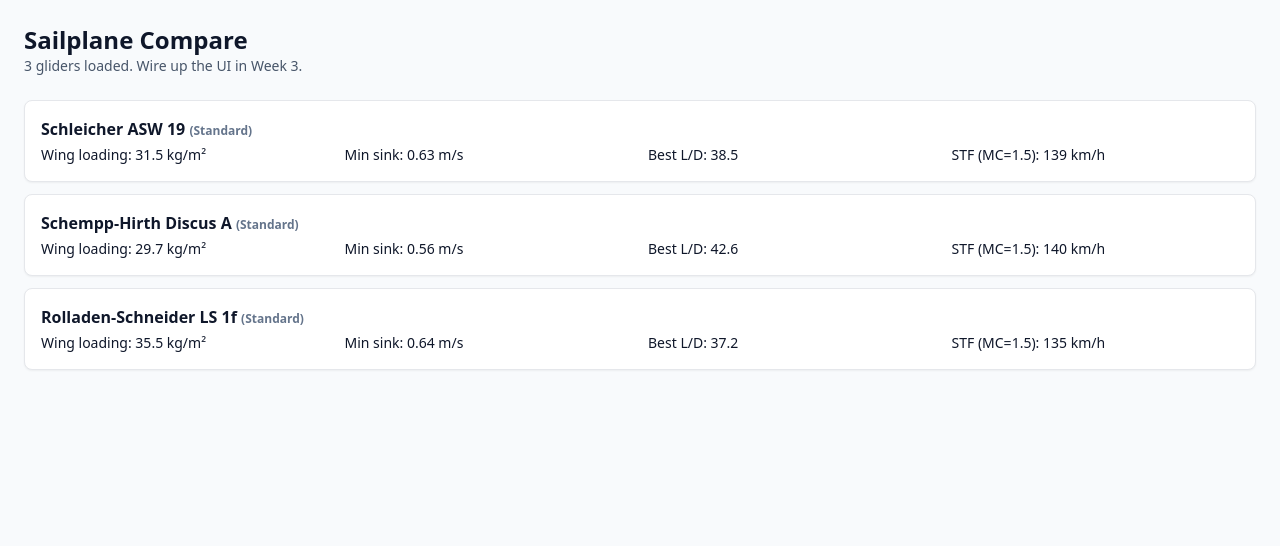
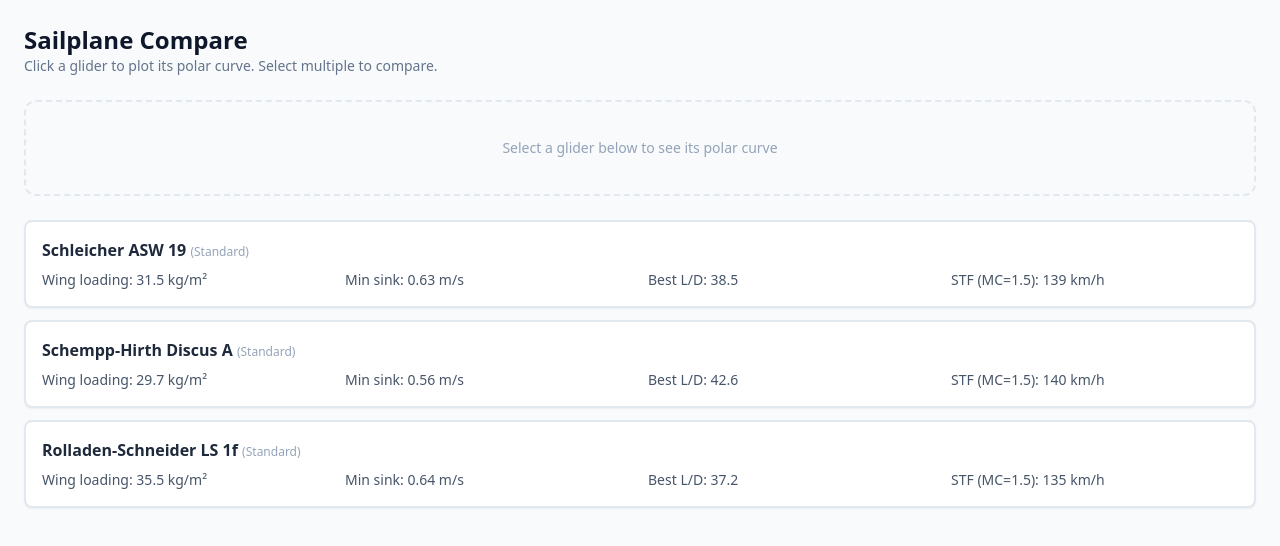
Before and after one commit to H201Libelle/PolarSoar, a React (Vite) app in the folder sailplane-compare/: page / in a window 1280 px wide. Shown: the top 546 px of the page. Built offline with nearby package versions, Linux system fonts and the light colour scheme.

Commit message:
First App Prototype

```diff
--- a/sailplane-compare/src/App.tsx
+++ b/sailplane-compare/src/App.tsx
@@ -2,10 +2,14 @@
 import type { Glider } from './data/types';
 import { computeMetrics } from './physics/performance';
 import { scalePolarByMass } from './physics/wingLoading';
+import { PolarChart } from './components/PolarChart';
+
+const BORDER_COLORS = ['border-blue-500', 'border-red-500', 'border-green-500', 'border-purple-500'];
 
 export default function App() {
   const [gliders, setGliders] = useState<Glider[] | null>(null);
   const [error, setError] = useState<string | null>(null);
+  const [selectedIds, setSelectedIds] = useState<string[]>([]);
 
   useEffect(() => {
     fetch(import.meta.env.BASE_URL + 'data/gliders.json')
@@ -17,41 +21,77 @@
       .catch((e) => setError(String(e)));
   }, []);
 
-  if (error) {
-    return <div className="p-6 text-red-600">Failed to load gliders: {error}</div>;
-  }
-  if (!gliders) {
-    return <div className="p-6 text-slate-500">Loading gliders…</div>;
+  function toggleGlider(id: string) {
+    setSelectedIds((prev) =>
+      prev.includes(id) ? prev.filter((x) => x !== id) : [...prev, id]
+    );
   }
 
+  if (error) return <div className="p-6 text-red-600">Failed to load gliders: {error}</div>;
+  if (!gliders) return <div className="p-6 text-slate-500">Loading gliders…</div>;
+
+  const selectedGliders = selectedIds
+    .map((id) => gliders.find((g) => g.id === id)!)
+    .filter(Boolean);
+
   return (
-    <div className="min-h-screen p-6">
+    <div className="min-h-screen bg-slate-50 p-6">
       <header className="mb-6">
-        <h1 className="text-2xl font-bold">Sailplane Compare</h1>
-        <p className="text-sm text-slate-600">
-          {gliders.length} gliders loaded. Wire up the UI in Week 3.
+        <h1 className="text-2xl font-bold text-slate-900">Sailplane Compare</h1>
+        <p className="text-sm text-slate-500">
+          Click a glider to plot its polar curve. Select multiple to compare.
         </p>
       </header>
 
+      {selectedGliders.length > 0 && (
+        <div className="mb-6 rounded-xl border bg-white p-4 shadow-sm">
+          <PolarChart gliders={selectedGliders} />
+          <p className="mt-2 text-xs text-slate-400">
+            ◆ best L/D &nbsp;● min sink &nbsp;╌ best L/D tangent from origin
+          </p>
+        </div>
+      )}
+
+      {selectedGliders.length === 0 && (
+        <div className="mb-6 flex h-24 items-center justify-center rounded-xl border-2 border-dashed border-slate-200 text-sm text-slate-400">
+          Select a glider below to see its polar curve
+        </div>
+      )}
+
       <ul className="space-y-3">
         {gliders.map((g) => {
+          const selIdx = selectedIds.indexOf(g.id);
+          const isSelected = selIdx !== -1;
+          const borderColor = isSelected ? BORDER_COLORS[selIdx % BORDER_COLORS.length] : 'border-slate-200';
           const m = computeMetrics(
             scalePolarByMass(g.polarPoints, g.referenceMass, g.referenceMass),
             g.referenceMass,
             g.wingArea,
             1.5
           );
+
           return (
-            <li key={g.id} className="rounded-lg border bg-white p-4 shadow-sm">
-              <div className="font-semibold">
-                {g.manufacturer} {g.model}{' '}
-                <span className="text-xs text-slate-500">({g.competitionClass})</span>
+            <li
+              key={g.id}
+              onClick={() => toggleGlider(g.id)}
+              className={`cursor-pointer rounded-lg border-2 bg-white p-4 shadow-sm transition-all hover:shadow-md ${borderColor}`}
+            >
+              <div className="flex items-center justify-between">
+                <div className="font-semibold text-slate-800">
+                  {g.manufacturer} {g.model}{' '}
+                  <span className="text-xs font-normal text-slate-400">({g.competitionClass})</span>
+                </div>
+                {isSelected && (
+                  <span className="rounded-full bg-slate-100 px-2 py-0.5 text-xs text-slate-500">
+                    selected
+                  </span>
+                )}
               </div>
-              <div className="mt-1 grid grid-cols-2 gap-x-4 gap-y-1 text-sm md:grid-cols-4">
-                <div>Wing loading: {m.wingLoading.toFixed(1)} kg/m²</div>
-                <div>Min sink: {m.minSink.toFixed(2)} m/s</div>
-                <div>Best L/D: {m.bestLD.toFixed(1)}</div>
-                <div>STF (MC=1.5): {(m.speedToFly * 3.6).toFixed(0)} km/h</div>
+              <div className="mt-2 grid grid-cols-2 gap-x-4 gap-y-1 text-sm text-slate-600 md:grid-cols-4">
+                <div>Wing loading: <span className="font-medium">{m.wingLoading.toFixed(1)} kg/m²</span></div>
+                <div>Min sink: <span className="font-medium">{m.minSink.toFixed(2)} m/s</span></div>
+                <div>Best L/D: <span className="font-medium">{m.bestLD.toFixed(1)}</span></div>
+                <div>STF (MC=1.5): <span className="font-medium">{(m.speedToFly * 3.6).toFixed(0)} km/h</span></div>
               </div>
             </li>
           );
--- /dev/null
+++ b/sailplane-compare/src/components/PolarChart.tsx
@@ -0,0 +1,109 @@
+import Plot from 'react-plotly.js';
+import { buildSpline, samplePolar } from '../physics/polar';
+import { findMinSink, findBestLD } from '../physics/performance';
+import type { Glider } from '../data/types';
+
+const COLORS = ['#2563eb', '#dc2626', '#16a34a', '#9333ea'];
+
+interface Props {
+  gliders: Glider[];
+}
+
+export function PolarChart({ gliders }: Props) {
+  // eslint-disable-next-line @typescript-eslint/no-explicit-any
+  const traces: any[] = [];
+
+  gliders.forEach((g, i) => {
+    const color = COLORS[i % COLORS.length];
+    const spline = buildSpline(g.polarPoints);
+    const samples = samplePolar(spline, 150);
+    const minSink = findMinSink(spline);
+    const bestLD = findBestLD(spline);
+    const label = `${g.manufacturer} ${g.model}`;
+
+    traces.push({
+      type: 'scatter',
+      mode: 'lines',
+      name: label,
+      x: samples.map((p) => +(p.v * 3.6).toFixed(1)),
+      y: samples.map((p) => +(-p.w).toFixed(3)),
+      line: { color, width: 2.5 },
+      hovertemplate:
+        `<b>${label}</b><br>` +
+        `Speed: %{x:.0f} km/h<br>` +
+        `Sink: %{customdata:.2f} m/s<br>` +
+        `L/D: %{text}<extra></extra>`,
+      customdata: samples.map((p) => p.w),
+      text: samples.map((p) => (p.v / p.w).toFixed(1)),
+    });
+
+    // Best L/D tangent from origin
+    traces.push({
+      type: 'scatter',
+      mode: 'lines',
+      showlegend: false,
+      x: [0, +(bestLD.v * 3.6).toFixed(1)],
+      y: [0, +(-bestLD.w).toFixed(3)],
+      line: { color, width: 1, dash: 'dot' },
+      hoverinfo: 'skip',
+    });
+
+    // Min sink marker (circle)
+    traces.push({
+      type: 'scatter',
+      mode: 'markers',
+      showlegend: false,
+      x: [+(minSink.v * 3.6).toFixed(1)],
+      y: [+(-minSink.w).toFixed(3)],
+      marker: { color, size: 9, symbol: 'circle' },
+      hovertemplate:
+        `<b>${label}</b><br>` +
+        `Min sink: ${minSink.w.toFixed(2)} m/s @ ${(minSink.v * 3.6).toFixed(0)} km/h<extra></extra>`,
+    });
+
+    // Best L/D marker (diamond)
+    traces.push({
+      type: 'scatter',
+      mode: 'markers',
+      showlegend: false,
+      x: [+(bestLD.v * 3.6).toFixed(1)],
+      y: [+(-bestLD.w).toFixed(3)],
+      marker: { color, size: 9, symbol: 'diamond' },
+      hovertemplate:
+        `<b>${label}</b><br>` +
+        `Best L/D: ${bestLD.ld.toFixed(1)} @ ${(bestLD.v * 3.6).toFixed(0)} km/h<extra></extra>`,
+    });
+  });
+
+  return (
+    <Plot
+      data={traces}
+      layout={{
+        xaxis: {
+          title: 'Airspeed (km/h)',
+          range: [55, 215],
+          gridcolor: '#e2e8f0',
+          zeroline: false,
+        },
+        yaxis: {
+          title: 'Vertical speed (m/s)',
+          range: [-3.6, 0.3],
+          gridcolor: '#e2e8f0',
+          zeroline: true,
+          zerolinecolor: '#94a3b8',
+        },
+        plot_bgcolor: '#f8fafc',
+        paper_bgcolor: '#ffffff',
+        margin: { t: 16, r: 16, b: 56, l: 64 },
+        legend: { orientation: 'h', y: -0.2, x: 0 },
+        hovermode: 'closest',
+      }}
+      style={{ width: '100%', height: '420px' }}
+      config={{
+        responsive: true,
+        displayModeBar: true,
+        modeBarButtonsToRemove: ['lasso2d', 'select2d'],
+      }}
+    />
+  );
+}
```
Also changed, not shown: 1 other file (tests, documents, lock files or other folders).
